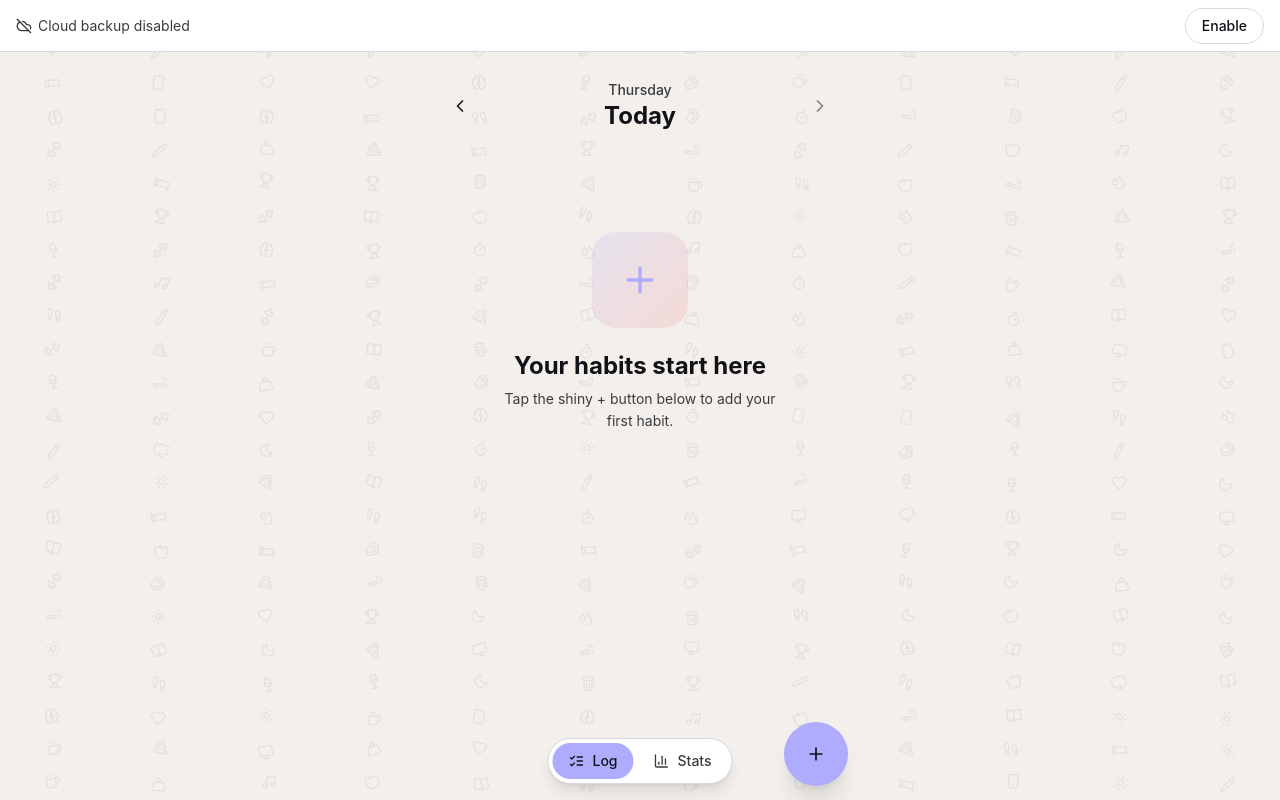
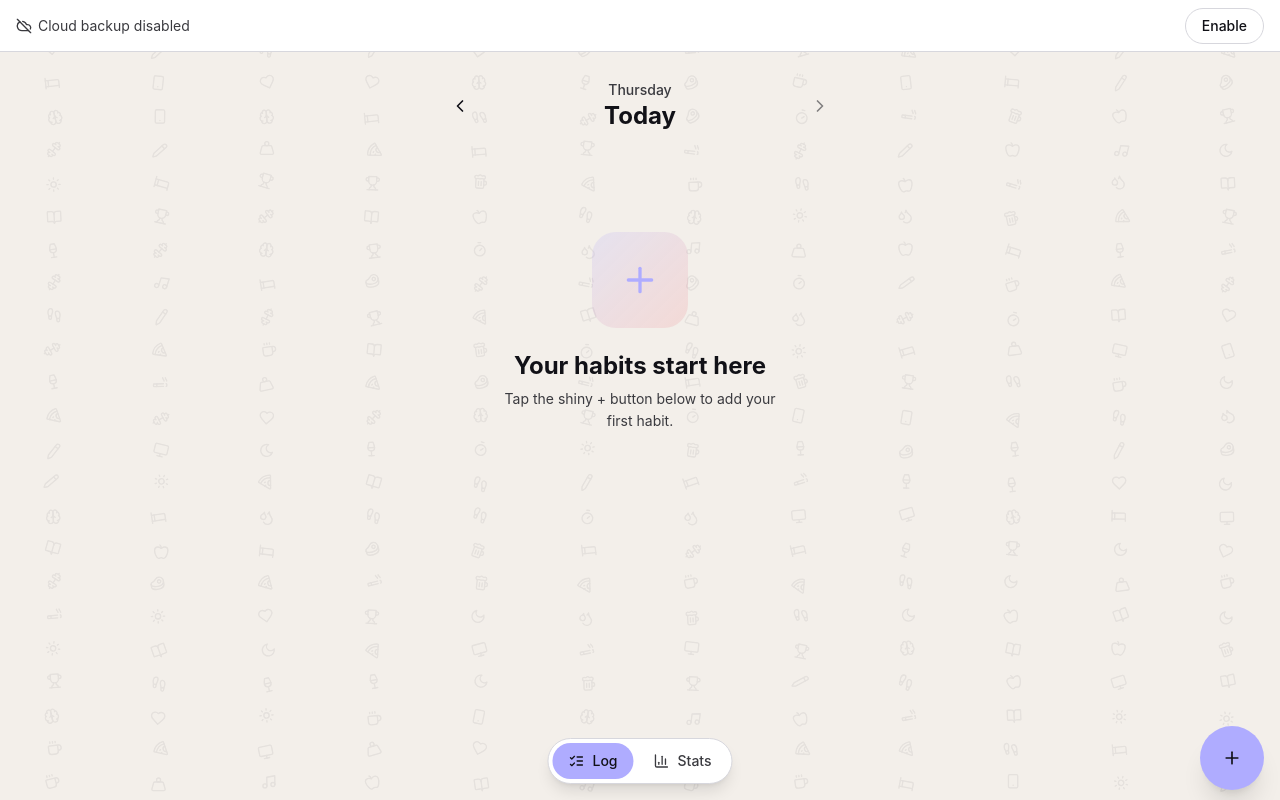
Before and after one commit to juanghurtado/habit-tracker, a React (Vite) app: page / in a window 1280 px wide. Built offline with nearby package versions, Linux system fonts and the light colour scheme; no server answers.

Commit message:
chore: adjust FAB position

```diff
--- a/src/components/daily-log.tsx
+++ b/src/components/daily-log.tsx
@@ -209,7 +209,7 @@ export function DailyLog({ date, onDateChange }: DailyLogProps) {
         )}
       </main>
 
-      <div className="flex justify-end px-4 pb-3.5">
+      <div className="fixed right-4 bottom-2.5 z-20">
         <Button
           className="h-16 w-16 rounded-full p-0 shadow-xl"
           onClick={() => setAddOpen(true)}
```
